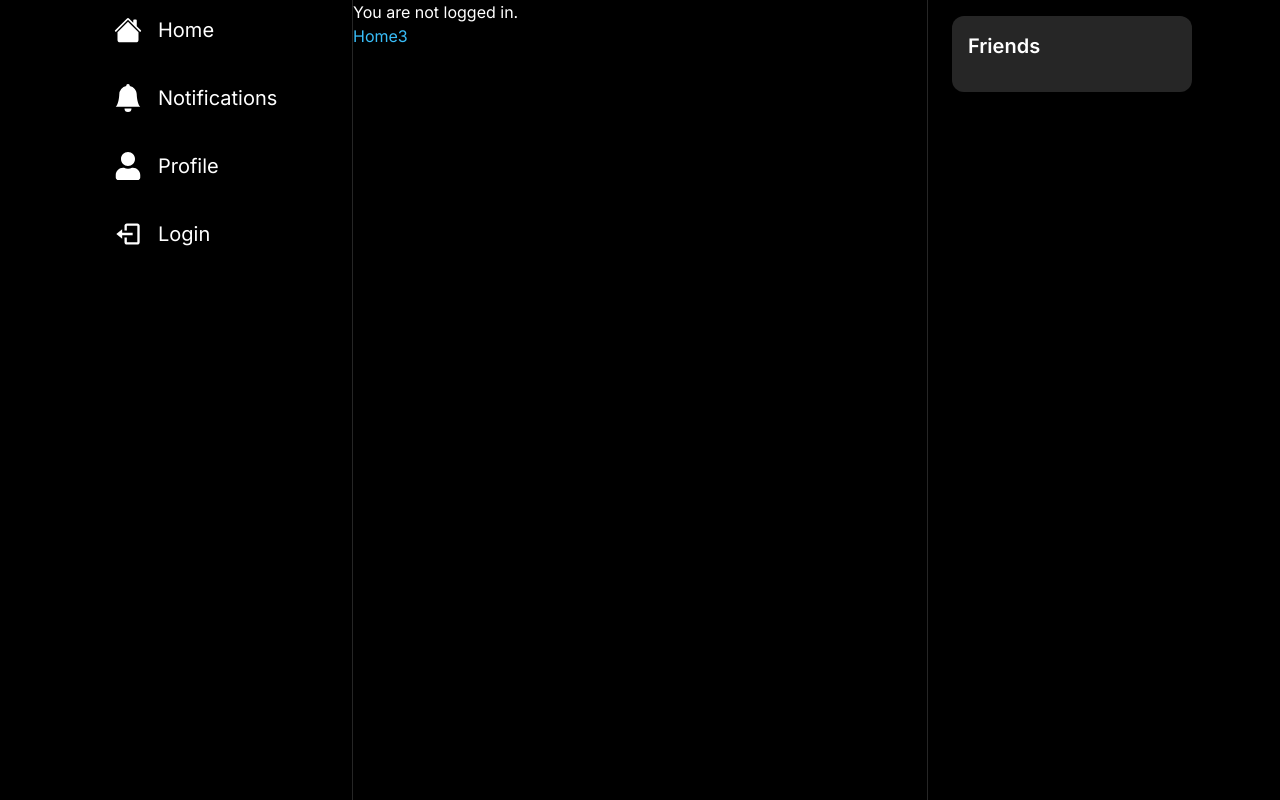
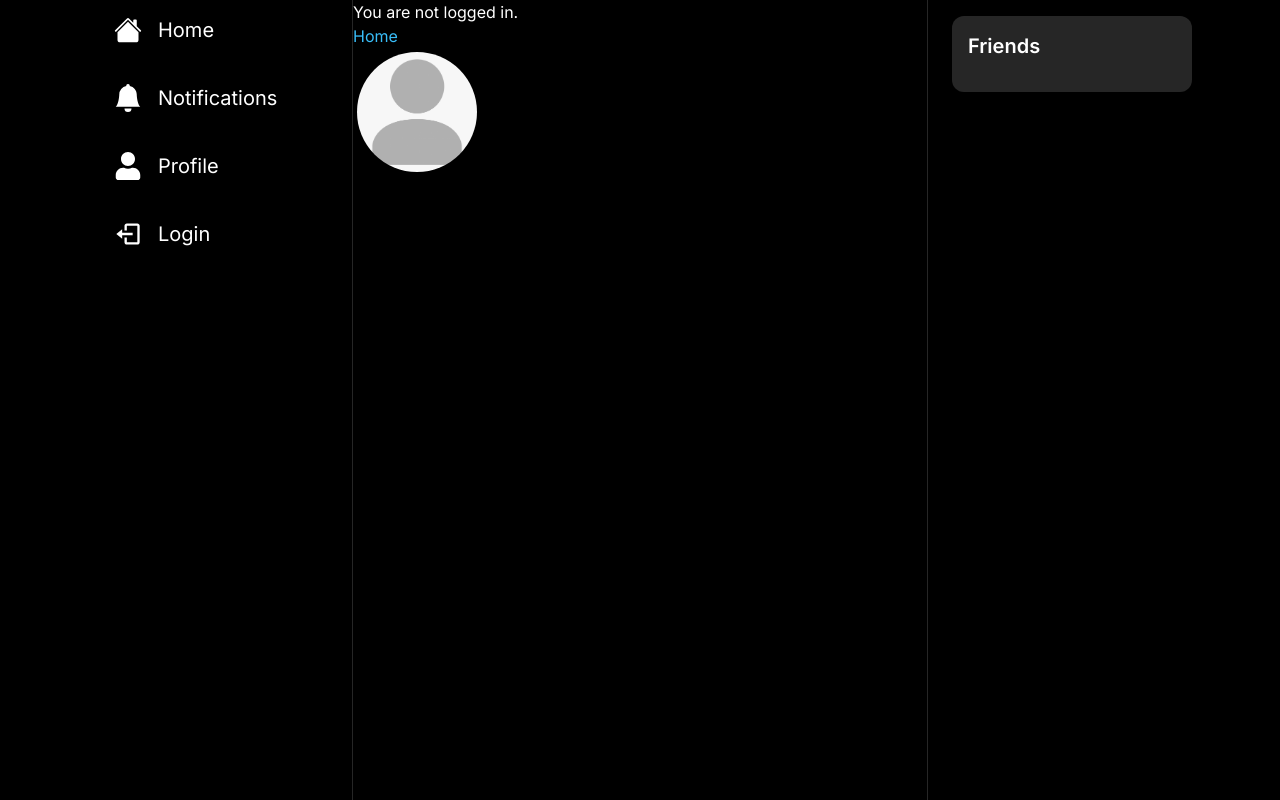
Before and after one commit to zohaib-pro/social_media_app, a Next.js app: page / in a window 1280 px wide. Built offline with nearby package versions, Linux system fonts and the light colour scheme; no server answers.

Commit message:
added avatar component

```diff
--- a/app/api/users/[email]/route.ts
+++ b/app/api/users/[email]/route.ts
@@ -1,10 +1,10 @@
 import { NextRequest, NextResponse } from "next/server";
 import prisma from "../../../libs/prismadb";
-//import { getUserByEmail } from "../../../libs/prismaClient";
+import { getQuery } from "@/app/utils/server";
 
 export async function GET(request: NextRequest) {
   try {
-    const email = new URL(request.url).pathname.split("/")[3]; // Extract email from URL
+    const email = getQuery(request.url);
     if (!email) {
       return NextResponse.json(
         { error: "Email not provided" },
--- /dev/null
+++ b/app/components/Avatar.tsx
@@ -0,0 +1,45 @@
+'use client'
+import { User } from '@prisma/client'
+import Image from 'next/image'
+import React, { useCallback, useState } from 'react'
+
+interface AvatarProps {
+    userId: string,
+    isLarge: boolean,
+    hasBorder: boolean
+}
+
+const Avatar: React.FC<AvatarProps> = ({userId, isLarge, hasBorder}) => {
+
+    const [user, setUser] = useState<User>();
+    const onClick = useCallback((event: any)=>{
+
+    }, []);
+  return (
+    <div className={`
+        ${hasBorder ? 'border-4 border-black': ''}
+        ${isLarge ? 'h-32' : 'h-12'}
+        ${isLarge ? 'w-32' : 'w-12'}
+        rounded-full
+        hover:opacity-90
+        transition
+        cursor-pointer
+        relative
+    `}>
+
+        <Image
+            fill
+            style={{
+                objectFit: 'cover',
+                borderRadius: '100%',
+            }}
+            alt='Avatar'
+            onClick={onClick}
+            src={user?.profileImage || '/images/placeholder.png'}
+        />
+
+    </div>
+  )
+}
+
+export default Avatar
--- a/app/page.tsx
+++ b/app/page.tsx
@@ -9,6 +9,7 @@ import RegisterModal from "./components/modals/RegisterModal";
 import Navbar from "./components/Navbar";
 import MyComponent from "./components/MyComponent";
 import { Toaster } from "react-hot-toast";
+import Avatar from "./components/Avatar";
 
 export default function Home() {
   return (
@@ -21,7 +22,8 @@ export default function Home() {
         <Layout>
           {/* <Navbar /> */}
           <MyComponent />
-          <h1 className="text-sky-400 ">Home3</h1>
+          <h1 className="text-sky-400 ">Home</h1>
+          <Avatar userId={''} isLarge hasBorder/>
         </Layout>
       </ClientProviderWrapper>
     </main>
--- /dev/null
+++ b/app/utils/server.ts
@@ -0,0 +1,6 @@
+const getQuery = (url:string)=>{
+    const parts = new URL(url).pathname.split("/");
+    return parts[parts.length-1];
+}
+
+export {getQuery}
```
Also changed, not shown: public/images/placeholder.png (added).
